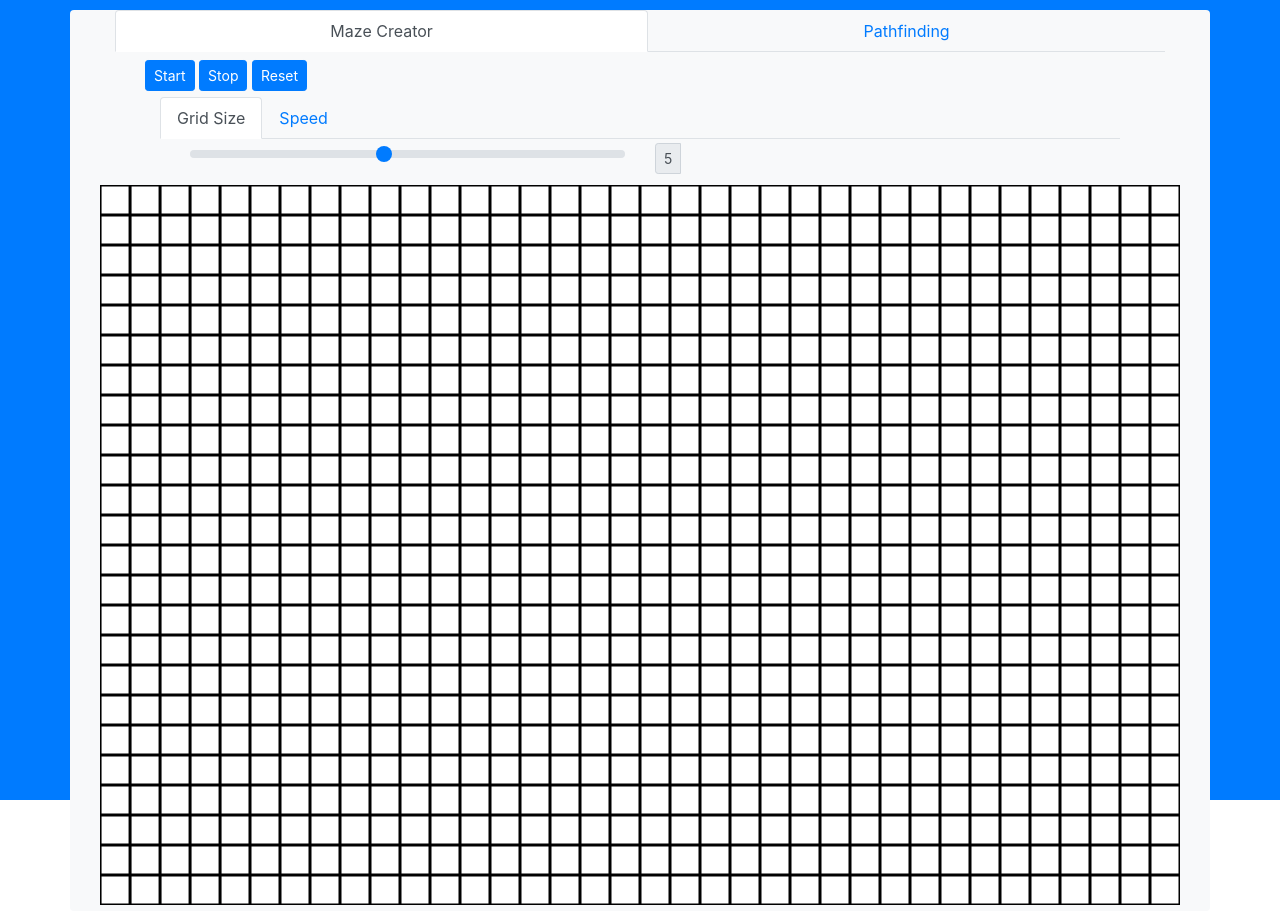
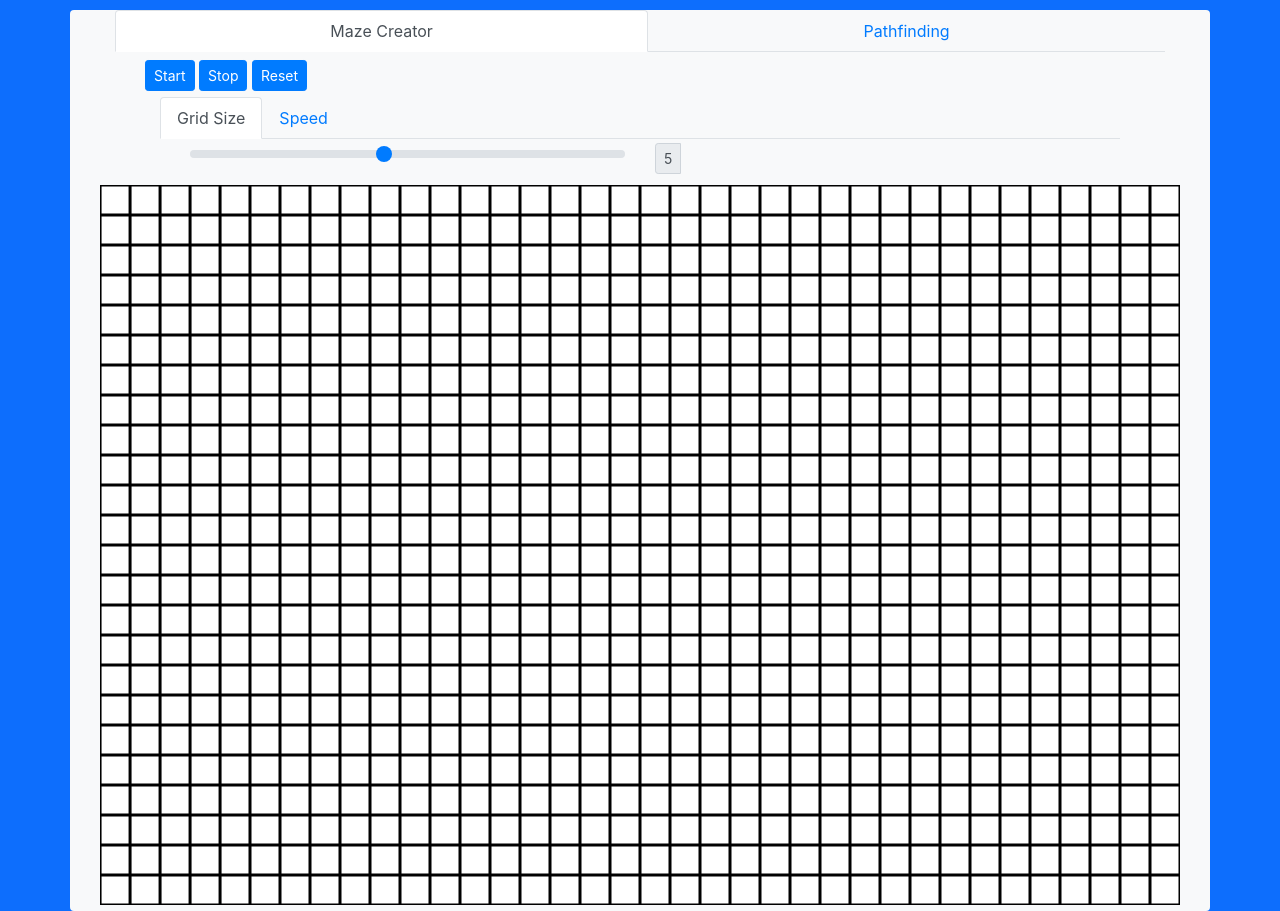
Before and after one commit to Nacsery/algosim, a React (Create React App) app: page / in a window 1280 px wide. Built offline with nearby package versions, Linux system fonts and the light colour scheme.

Commit message:
bg colour

```diff
--- a/src/index.js
+++ b/src/index.js
@@ -4,13 +4,10 @@ import './index.css';
 import App from './App';
 import 'bootstrap/dist/css/bootstrap.min.css'
 import { Container } from 'react-bootstrap';
-
+document.body.style.backgroundColor = "#0d6efd";
 ReactDOM.render(
   <React.StrictMode >
-    <Container style={{
-      height: '100vh'
-    }}
-      className="bg-primary" fluid>
+    <Container fluid>
       <Container style={{
         paddingTop: 10
       }} fluid>
```
